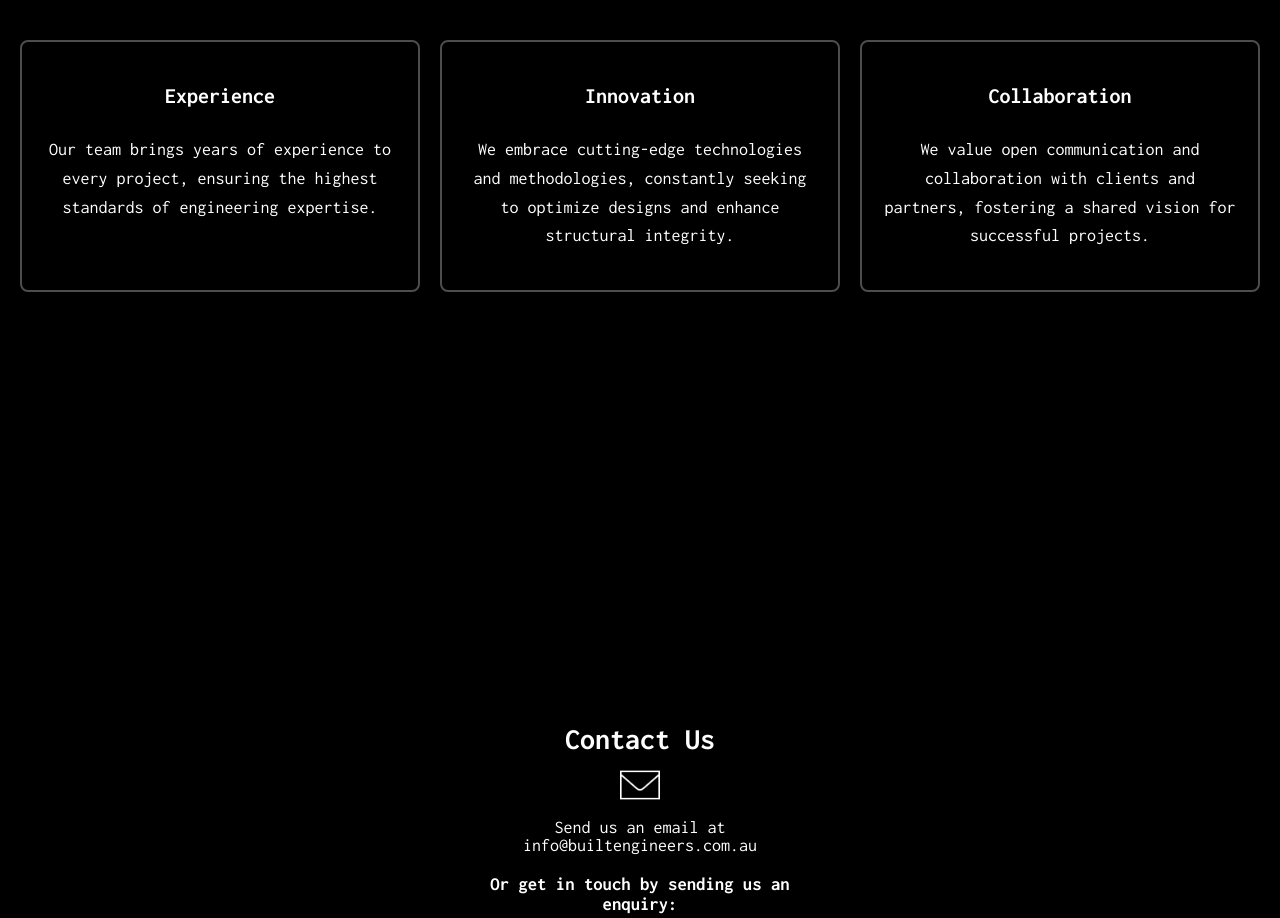
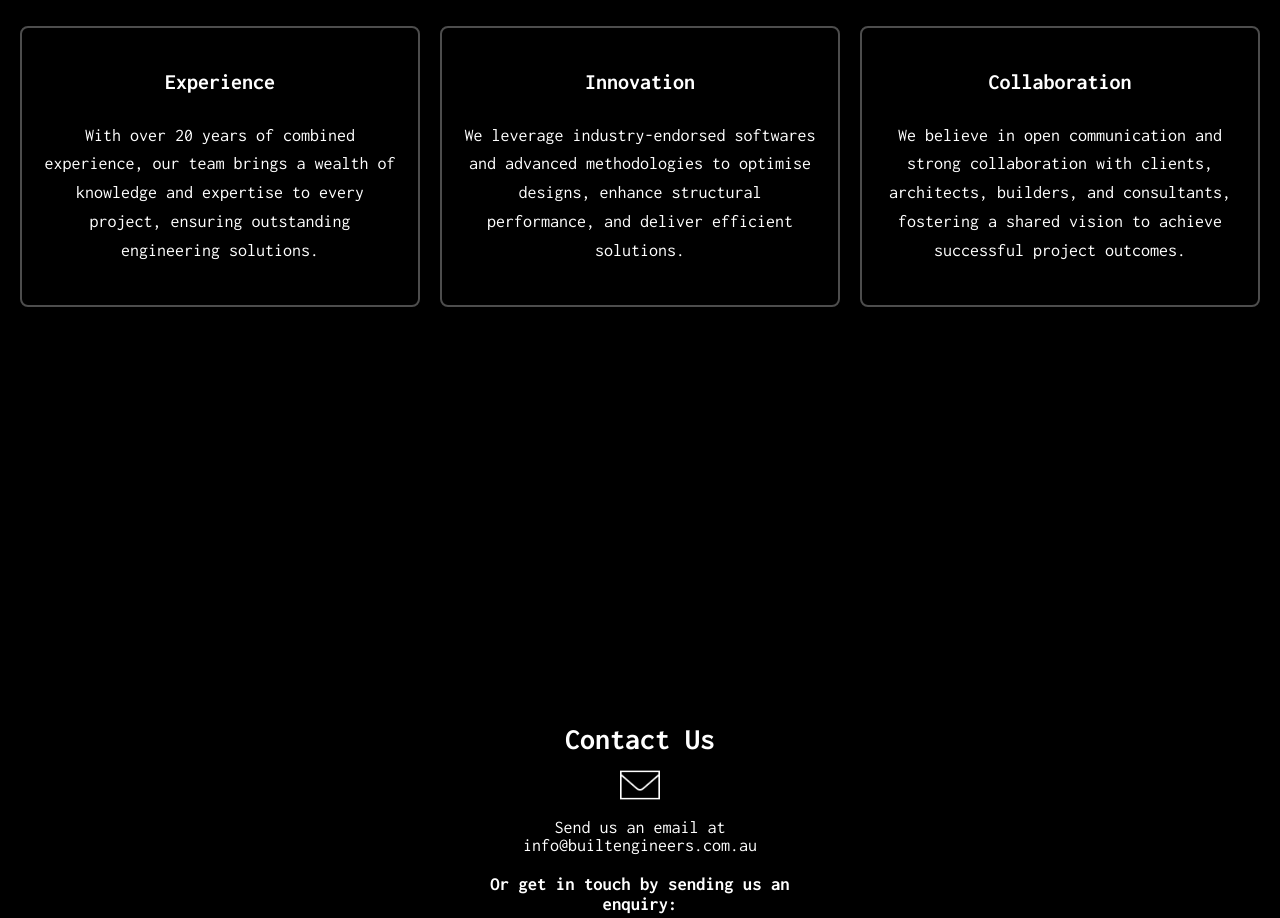
Before and after one commit to adi1096/builtengineers, a React (Create React App) app: page / in a window 1280 px wide. Shown: the part 1860-2778 px from the top of the page. Built offline with nearby package versions, Linux system fonts and the light colour scheme.

Commit message:
Update AboutUs.js

```diff
--- a/src/components/AboutUs.js
+++ b/src/components/AboutUs.js
@@ -9,21 +9,21 @@ const AboutUs = () => {
         <div className="column">
           <div className="service-box">
             <h3>Experience</h3>
-            <p>Our team brings years of experience to every project, ensuring the highest standards of engineering expertise.</p>
+            <p>With over 20 years of combined experience, our team brings a wealth of knowledge and expertise to every project, ensuring outstanding engineering solutions.</p>
           </div>
         </div>
 
         <div className="column">
           <div className="service-box">
             <h3>Innovation</h3>
-            <p>We embrace cutting-edge technologies and methodologies, constantly seeking to optimize designs and enhance structural integrity.</p>
+            <p>We leverage industry-endorsed softwares and advanced methodologies to optimise designs, enhance structural performance, and deliver efficient solutions.</p>
           </div>
         </div>
 
         <div className="column">
           <div className="service-box">
             <h3>Collaboration</h3>
-            <p>We value open communication and collaboration with clients and partners, fostering a shared vision for successful projects.</p>
+            <p>We believe in open communication and strong collaboration with clients, architects, builders, and consultants, fostering a shared vision to achieve successful project outcomes.</p>
           </div>
         </div>
       </div>
```
